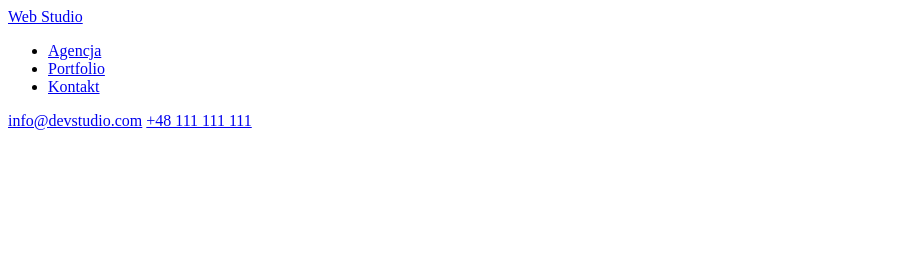
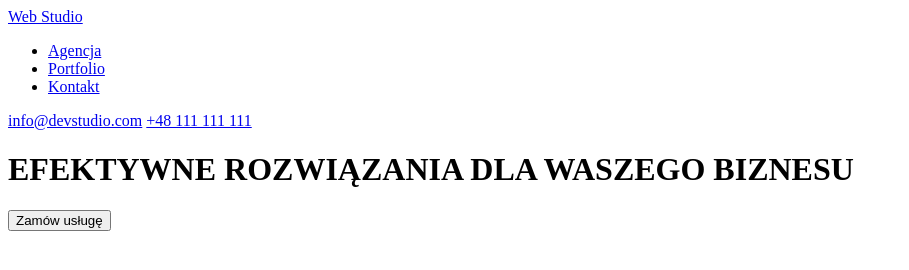
Before and after one commit to AleksandraRokicka/goit-markup-hw-07, a plain HTML site: page index.html in a window 1280 px wide. Shown: the whole page, without its empty margins (0-909 px from the left). Drawn offline with Linux system fonts and the light colour scheme; files that its build step writes are made by us from their sources.

Commit message:
Dodano nagłówek i button

```diff
--- a/index.html
+++ b/index.html
@@ -28,5 +28,11 @@
         <a href="tel:+48 111 111 111">+48 111 111 111</a>
       </div>
     </header>
+    <main>
+      <div>
+        <h1>EFEKTYWNE ROZWIĄZANIA DLA WASZEGO BIZNESU</h1>
+        <button type="button">Zamów usługę</button>
+      </div>
+    </main>
   </body>
 </html>
```
